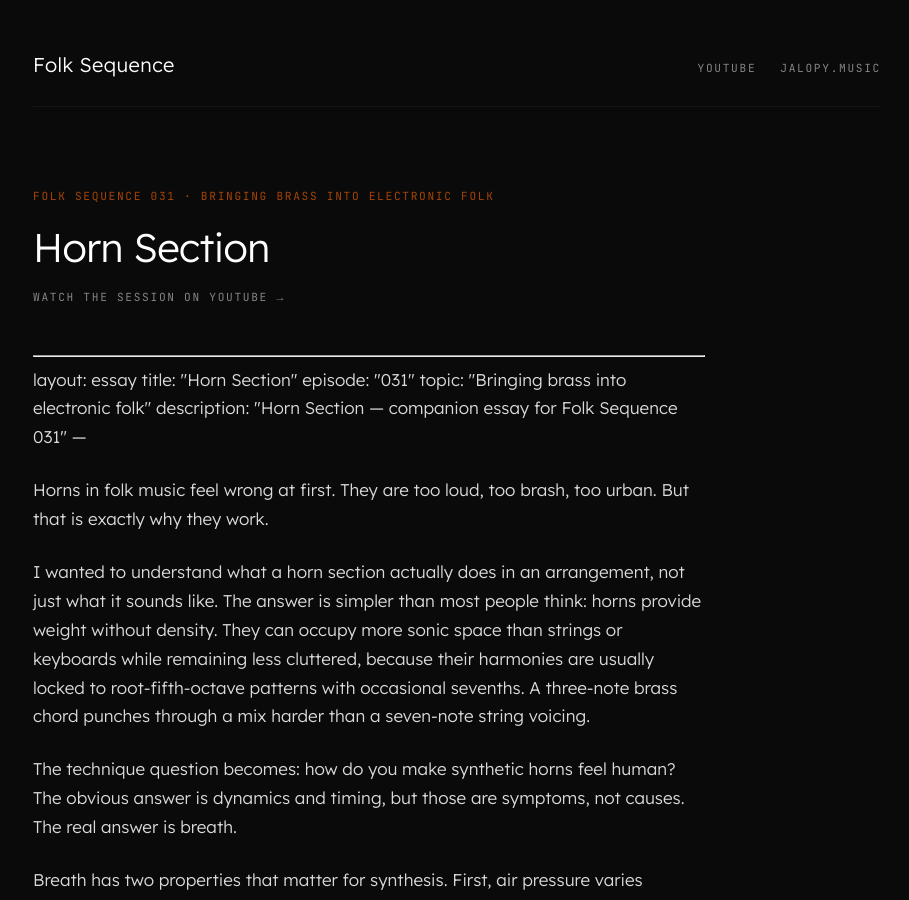
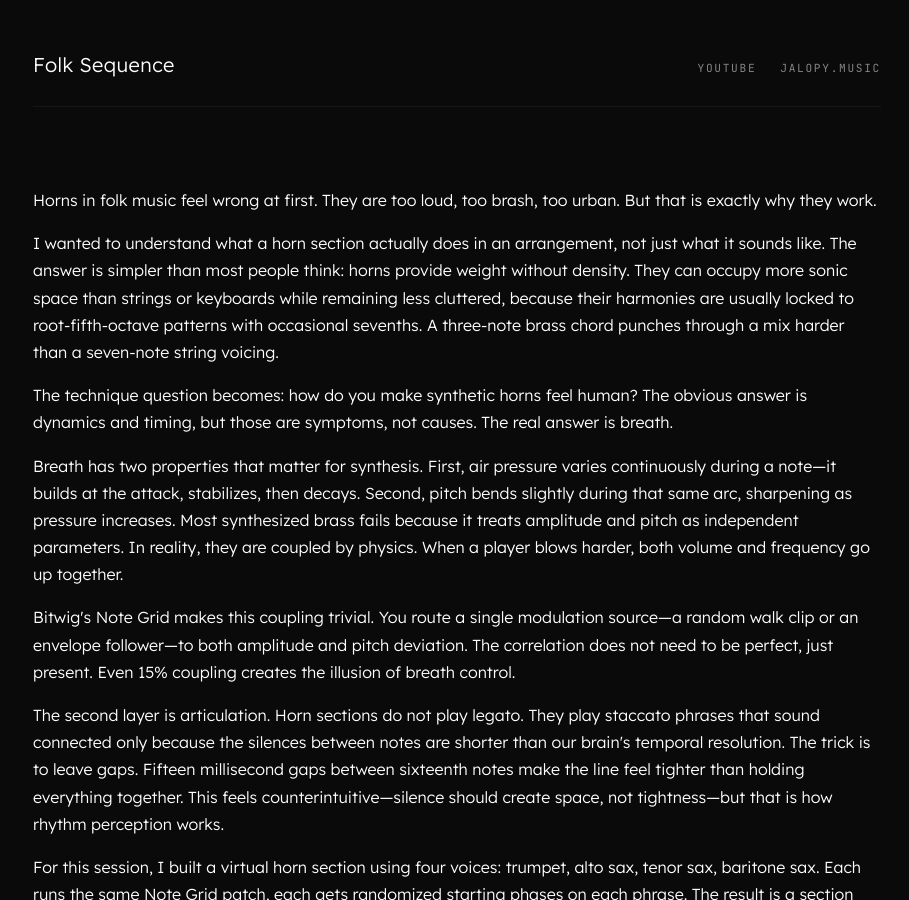
Before and after one commit to folk-sequence/folk-sequence.github.io, a Jekyll site: the page built from 031-horn-section.md, in a window 1280 px wide and 900 px high. Shown: the whole window, without its empty margins (183-1092 px from the left). Built offline with Jekyll 4.4.1, drawn with Linux system fonts in a browser that asks for light colours; our own code applies the rules of GitHub Pages for plain Markdown files; some of the changed text lies outside the part shown.

Commit message:
Remove front matter from 031-horn-section.md

```diff
--- a/031-horn-section.md
+++ b/031-horn-section.md
@@ -1,20 +1,3 @@
----
-layout: essay
-title: "Horn Section"
-episode: "031"
-topic: "Bringing brass into electronic folk"
-description: "Horn Section — companion essay for Folk Sequence 031"
-youtube: "https://youtu.be/O4K2utRg23w"
----
-
----
-layout: essay
-title: "Horn Section"
-episode: "031"
-topic: "Bringing brass into electronic folk"
-description: "Horn Section — companion essay for Folk Sequence 031"
----
-
 Horns in folk music feel wrong at first. They are too loud, too brash, too urban. But that is exactly why they work.
 
 I wanted to understand what a horn section actually does in an arrangement, not just what it sounds like. The answer is simpler than most people think: horns provide weight without density. They can occupy more sonic space than strings or keyboards while remaining less cluttered, because their harmonies are usually locked to root-fifth-octave patterns with occasional sevenths. A three-note brass chord punches through a mix harder than a seven-note string voicing.
```
